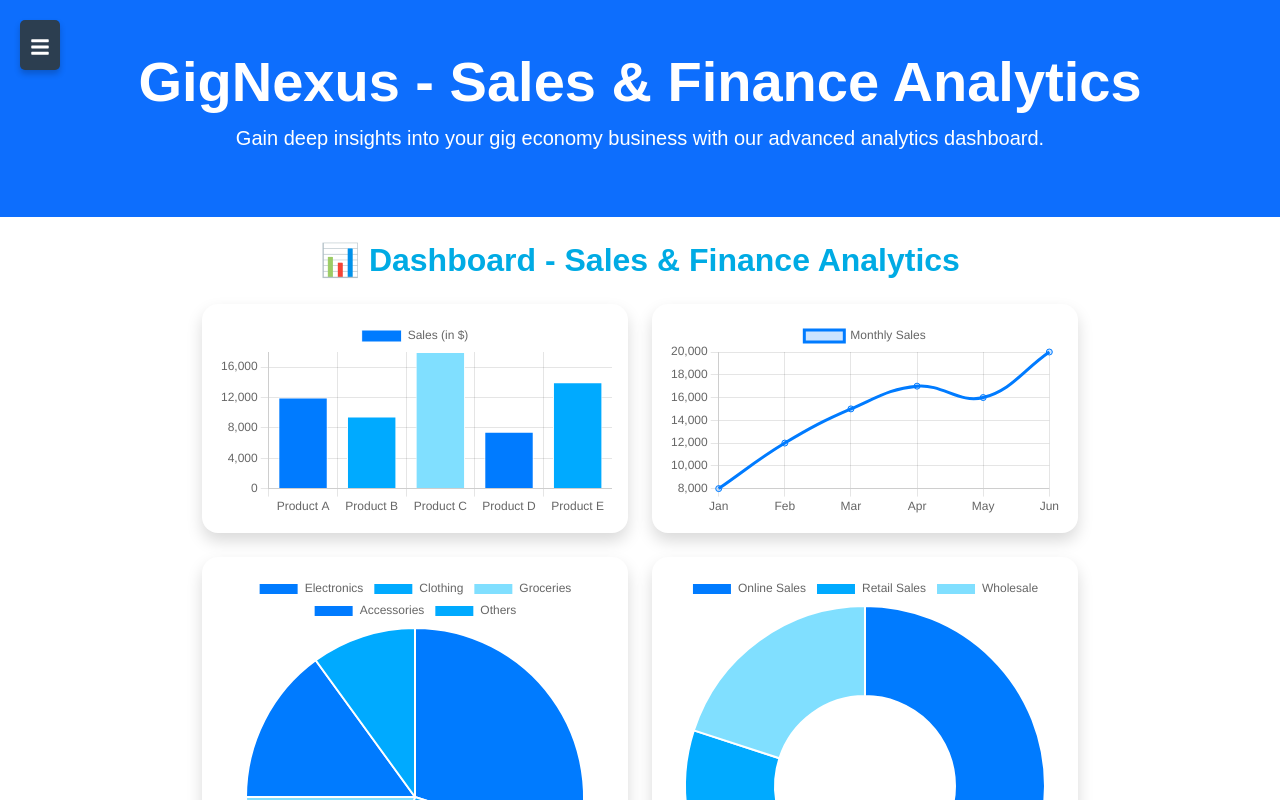
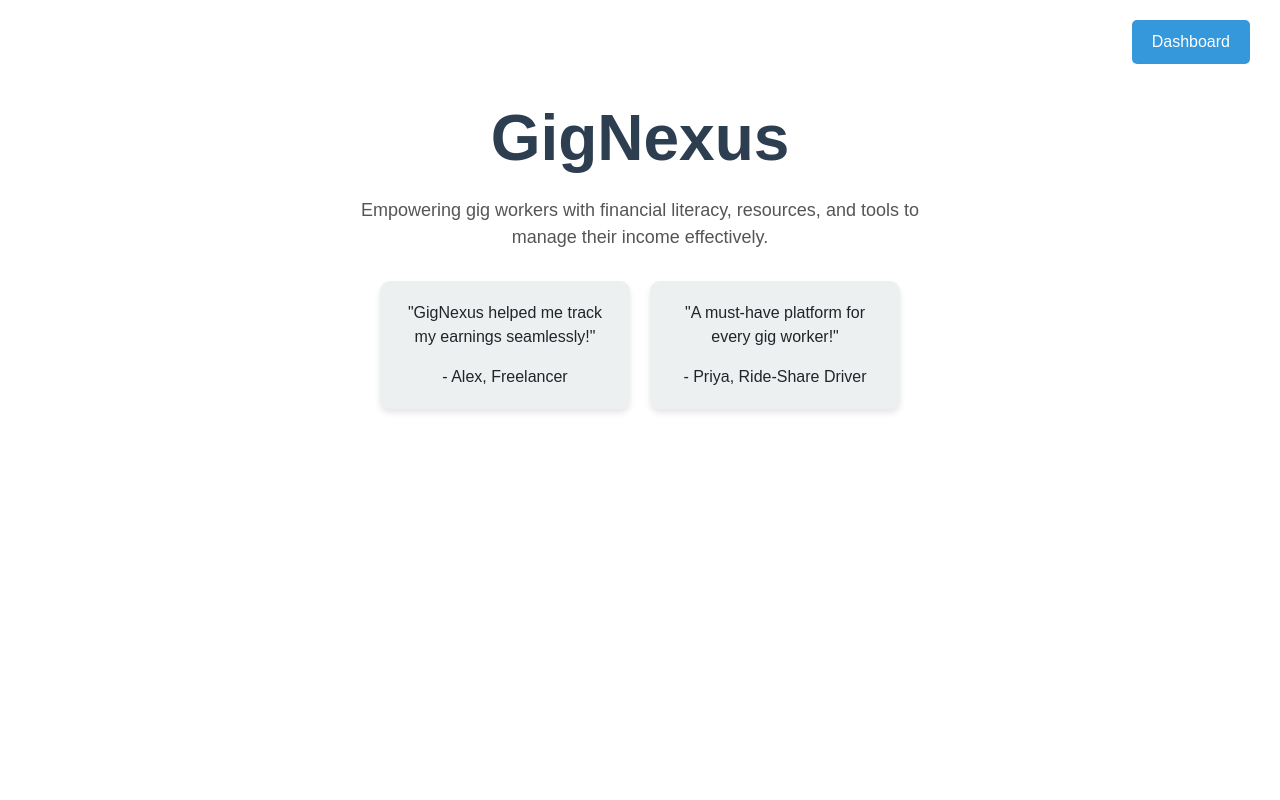
Before and after one commit to Sanjana-Code0/GirlsHackathon404, a React (Vite) app in the folder womenHackethon/: page / in a window 1280 px wide. Shown: the top 800 px of the page. Built offline with nearby package versions, Linux system fonts and the light colour scheme.

Commit message:
splASH
Signed-off-by: Sanjana-Code0 <sanjana.palkar01@gmail.com>

```diff
--- a/womenHackethon/src/App.jsx
+++ b/womenHackethon/src/App.jsx
@@ -7,17 +7,17 @@ import Products from "./pages/Products";
 import "bootstrap/dist/css/bootstrap.min.css";
 import FinancialDashboard from "./pages/FinancialDashboard";
 import RateCalculator from "./pages/RateCalculator";
-
+import GigNexusPage from "./pages/GigNexus";
 
 function App() {
   return (
     <Router>
       <Routes>
-        <Route path="/" element={<Home />} />
+        <Route path="/" element={<GigNexusPage />} />
+        <Route path="/home" element={<Home />} />
         <Route path="/register" element={<Register />} />
         <Route path="/login" element={<Login />} />
         <Route path="/products" element={<Products />} />
-        {/* <Route path="/financial-graph" element={<FinancialGraph />} /> */}
         <Route path="/financial-dashboard" element={<FinancialDashboard />} />
         <Route path="/rate-calculator" element={<RateCalculator />} />
       </Routes>
--- /dev/null
+++ b/womenHackethon/src/pages/GigNexus.jsx
@@ -0,0 +1,109 @@
+import React, { useState, useEffect } from "react";
+import { useNavigate } from "react-router-dom";
+
+const GigNexusPage = () => {
+  const [loading, setLoading] = useState(true);
+  const navigate = useNavigate();
+
+  useEffect(() => {
+    setTimeout(() => setLoading(false), 2000); // Simulates a splash screen delay
+  }, []);
+
+  if (loading) {
+    return (
+      <div style={splashScreenStyle}>
+        <h1 style={{ fontSize: "3rem", color: "white" }}>GigNexus</h1>
+      </div>
+    );
+  }
+
+  return (
+    <div style={containerStyle}>
+      <button style={loginButtonStyle} onClick={() => navigate("/login")}>
+        Dashboard
+      </button>
+
+      <h1 style={titleStyle}>GigNexus</h1>
+      <p style={descriptionStyle}>
+        Empowering gig workers with financial literacy, resources, and tools to
+        manage their income effectively.
+      </p>
+
+      <div style={testimonialsContainer}>
+        <div style={testimonialBox}>
+          <p>"GigNexus helped me track my earnings seamlessly!"</p>
+          <span>- Alex, Freelancer</span>
+        </div>
+        <div style={testimonialBox}>
+          <p>"A must-have platform for every gig worker!"</p>
+          <span>- Priya, Ride-Share Driver</span>
+        </div>
+      </div>
+    </div>
+  );
+};
+
+// Splash Screen Style
+const splashScreenStyle = {
+  display: "flex",
+  justifyContent: "center",
+  alignItems: "center",
+  height: "100vh",
+  backgroundColor: "#2C3E50",
+  color: "white",
+};
+
+// Main Container
+const containerStyle = {
+  textAlign: "center",
+  padding: "50px",
+};
+
+// Login Button
+const loginButtonStyle = {
+  position: "absolute",
+  top: "20px",
+  right: "30px",
+  padding: "10px 20px",
+  fontSize: "16px",
+  backgroundColor: "#3498DB",
+  color: "white",
+  border: "none",
+  cursor: "pointer",
+  borderRadius: "5px",
+};
+
+// Title
+const titleStyle = {
+  fontSize: "4rem",
+  fontWeight: "bold",
+  marginTop: "50px",
+  color: "#2C3E50",
+};
+
+// Description
+const descriptionStyle = {
+  fontSize: "18px",
+  color: "#555",
+  maxWidth: "600px",
+  margin: "20px auto",
+};
+
+// Testimonials
+const testimonialsContainer = {
+  display: "flex",
+  justifyContent: "center",
+  gap: "20px",
+  marginTop: "30px",
+};
+
+const testimonialBox = {
+  padding: "20px",
+  backgroundColor: "#ECF0F1",
+  borderRadius: "10px",
+  width: "250px",
+  boxShadow: "0px 4px 6px rgba(0, 0, 0, 0.1)",
+  textAlign: "center",
+};
+
+export default GigNexusPage;
--- a/womenHackethon/src/pages/Login.jsx
+++ b/womenHackethon/src/pages/Login.jsx
@@ -2,9 +2,7 @@ import React, { useState } from "react";
 import Lottie from "react-lottie";
 import { useNavigate } from "react-router-dom";
 import Navbar from "../components/Navbar";
-
-import animationData from "../assets/animation1.json";
- // Make sure to replace with the correct path to your Lottie JSON file
+import animationData from "../assets/animation1.json"; // Ensure this path is correct
 
 const Login = () => {
   const [username, setUsername] = useState("");
@@ -20,17 +18,17 @@ const Login = () => {
     }
     sessionStorage.setItem("loggedInUser", JSON.stringify(storedUser));
     alert("Login Successful");
-    navigate("/");
+    navigate("/home"); // Redirects to Home after login
   };
 
   // Lottie animation options
   const defaultOptions = {
     loop: true,
-    autoplay: true, // Animation plays automatically
-    animationData: animationData, // Import the Lottie JSON data
+    autoplay: true,
+    animationData: animationData,
     rendererSettings: {
-      preserveAspectRatio: "xMidYMid slice"
-    }
+      preserveAspectRatio: "xMidYMid slice",
+    },
   };
 
   return (
@@ -126,11 +124,6 @@ const Login = () => {
           justify-content: center;
           align-items: center;
         }
-
-        .image-container img {
-          max-width: 100%;
-          border-radius: 10px;
-        }
       `}</style>
     </div>
   );
```
